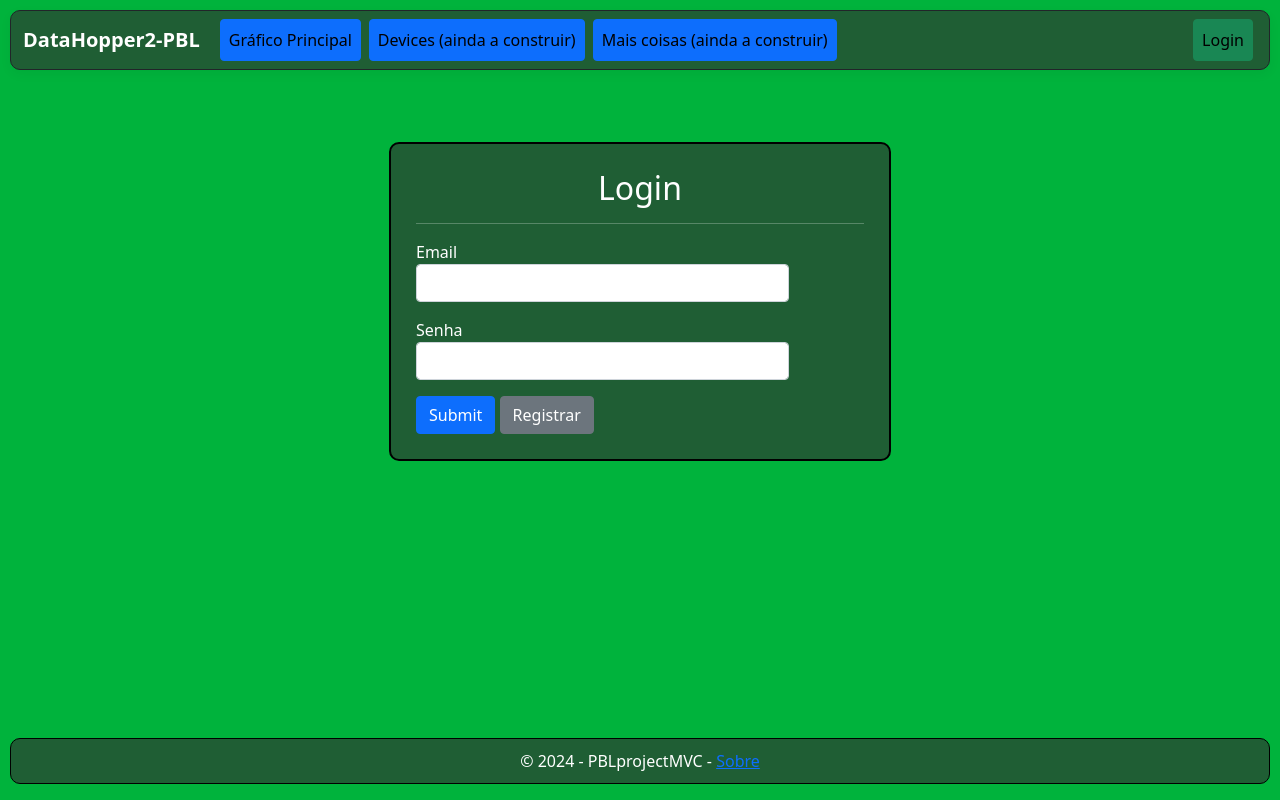
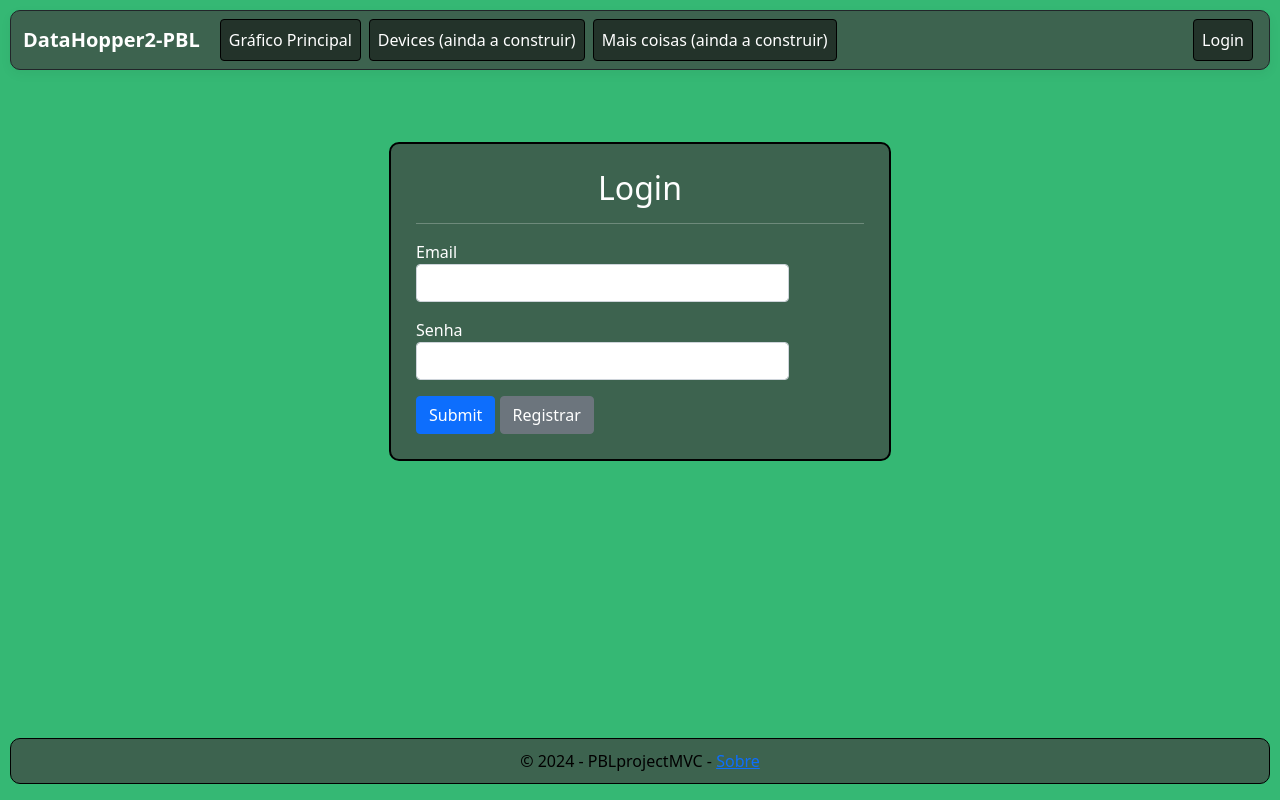
Before and after one commit to FESA-EC5-S1-2024/PBL-GN3, an ASP.NET Core app: page /Login in a window 1280 px wide. Run offline with ASP.NET Core 8, Linux system fonts and the light colour scheme; style sheets or scripts are compiled from the project's sources; some libraries are stand-ins or nearby versions.

Commit message:
Fixing some little problems
More colors and logins errors

```diff
--- a/PBLprojectMVC/Controllers/LoginController.cs
+++ b/PBLprojectMVC/Controllers/LoginController.cs
@@ -74,6 +74,7 @@ namespace PBLprojectMVC.Controllers
             }
             else
             {
+                ViewBag.TempData = "Email ou Senha Invalida!!!";
                 return View("Index");
             }
         }
--- a/PBLprojectMVC/DAO/ConnectionDAO.cs
+++ b/PBLprojectMVC/DAO/ConnectionDAO.cs
@@ -14,7 +14,7 @@ namespace PBLprojectMVC.DAO
             try
             {
                 //strConn = File.ReadAllText(filePath);
-                 strConn = "";
+                strConn = "Data Source=146.235.34.235; Database=PBL; user id=sa; password=RogerServer3301";
             }
             catch (Exception ex)
             {
--- a/PBLprojectMVC/Views/Login/Index.cshtml
+++ b/PBLprojectMVC/Views/Login/Index.cshtml
@@ -41,6 +41,17 @@
 
 </div>
 
+@if (ViewBag.TempData != null)
+{
+    <script>
+        Swal.fire({
+            icon: 'error',
+            title: 'Falha de Login',
+            text: '@ViewBag.TempData'
+        });
+    </script>
+}
+
 @section Scripts {
     <script src="~/lib/jquery/dist/jquery.min.js"></script>
     <script src="~/lib/jquery-validation/dist/jquery.validate.min.js"></script>
--- a/PBLprojectMVC/Views/Shared/_Layout.cshtml
+++ b/PBLprojectMVC/Views/Shared/_Layout.cshtml
@@ -7,10 +7,12 @@
     <link rel="stylesheet" href="~/lib/bootstrap/dist/css/bootstrap.min.css" />
     <link rel="stylesheet" href="~/css/site.css" asp-append-version="true" />
     <link rel="stylesheet" href="~/PBLprojectMVC.styles.css" asp-append-version="true" />
+
+    <script src="https://cdn.jsdelivr.net/npm/sweetalert2@11"></script>
 </head>
 <body>
 
-    <header style="background: #00b33c">
+    <header>
         <nav class="navbar navbar-expand-sm navbar-toggleable-sm box-shadow mb-3">
             <div class="container-fluid">
                 <a class="navbar-brand" asp-area="" asp-controller="Home" asp-action="Index">DataHopper2-PBL</a>
@@ -33,9 +35,8 @@
                     <ul class="navbar-nav">
                         <li class="nav-item">
 
-
                             @if(ViewBag.UserLogin != true){
-                                <a class="nav-link btn btn-success mx-1 nav-btn" asp-area="" asp-controller="Login" asp-action="Index">Login</a>
+                                <a class="nav-link btn btn-success mx-1 nav-btn login-button" asp-area="" asp-controller="Login" asp-action="Index">Login</a>
                             }
                             else
                             {
--- a/PBLprojectMVC/wwwroot/css/site.css
+++ b/PBLprojectMVC/wwwroot/css/site.css
@@ -9,7 +9,7 @@ html {
 }
 
 .btn:focus, .btn:active:focus, .btn-link.nav-link:focus, .form-control:focus, .form-check-input:focus {
-  box-shadow: 0 0 0 0.1rem white, 0 0 0 0.25rem #258cfb;
+  box-shadow: 0 0 0 0.1rem white, 0 0 0 0.25rem #408D65;
 }
 
 nav{
@@ -17,7 +17,7 @@ nav{
   border-width: 1px;
   border-style: solid;
   border-radius: 10px;
-  background-color: #1F5E34
+  background-color: #3D634F
 }
 
 .navbar-brand{
@@ -32,11 +32,14 @@ nav{
 
 .nav-btn {
   transition: transform 0.3s ease-in-out;
-  color: black;
+  color: white;
+  background-color: #23332A;
+  border-color: black;
 }
 
 .nav-btn:hover {
     transform: scale(1.05);
+    background-color: #408D65;
     color: black;
 }
 
@@ -47,7 +50,7 @@ html {
 
 body {
   margin-bottom: 60px;
-  background: #00b33c;
+  background: #35B874;
 }
 
 footer {
@@ -56,8 +59,8 @@ footer {
     border: 1px solid;
     border-color: black;
     border-radius: 10px;
-    background-color: #1F5E34;
-    color: white;
+    background-color: #3D634F;
+    color: black;
     width: calc(100% - 20px);
     position: fixed;
     bottom: 0;
@@ -76,8 +79,12 @@ footer {
   border: 2px solid;
   border-color: black;
   border-radius: 10px;
-  background-color: #1F5E34;
+  background-color: #3D634F;
   color: white;
+}
+
+.login-button{
+  background-color: #23332A;
 }
 
 .title{
```
